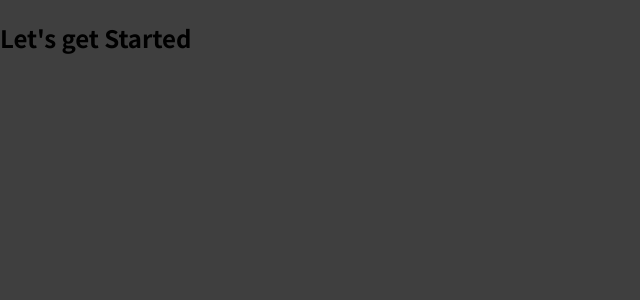
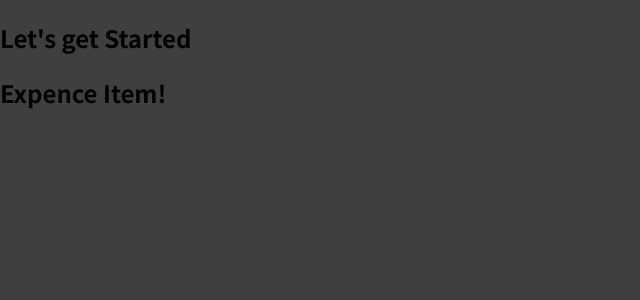
Before and after one commit to boucaDOTdev/React-Udemy-Complete-Guide, a React (Create React App) app in the folder starting-react/: page / in a window 1280 px wide. Shown: the top 300 px of the page, without its empty margins (0-640 px from the left). Built offline with nearby package versions, Linux system fonts and the light colour scheme.

Commit message:
First Component

```diff
--- a/starting-react/src/App.js
+++ b/starting-react/src/App.js
@@ -1,7 +1,10 @@
+import ExpenseItem from './components/ExpenseItem'
+
 function App() {
   return (
     <div>
       <h2>Let's get Started</h2>
+      <ExpenseItem />
     </div>
   )
 }
--- /dev/null
+++ b/starting-react/src/components/ExpenseItem.js
@@ -0,0 +1,4 @@
+function ExpenseItem() {
+  return <h2>Expence Item!</h2>
+}
+export default ExpenseItem
```
